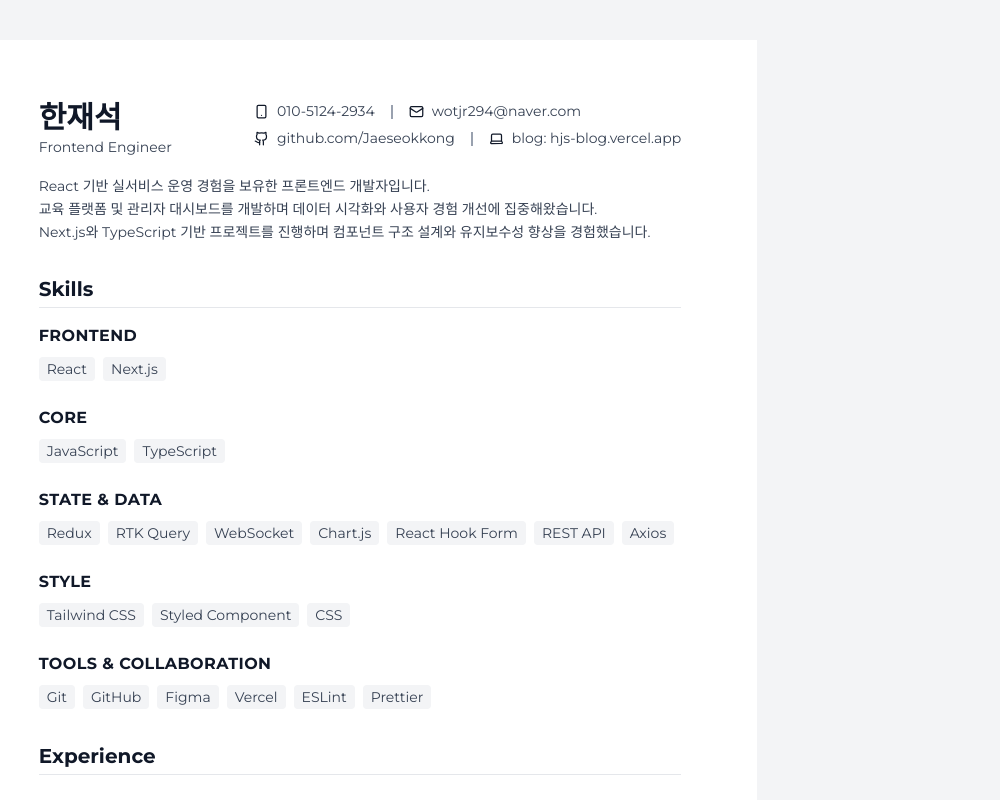
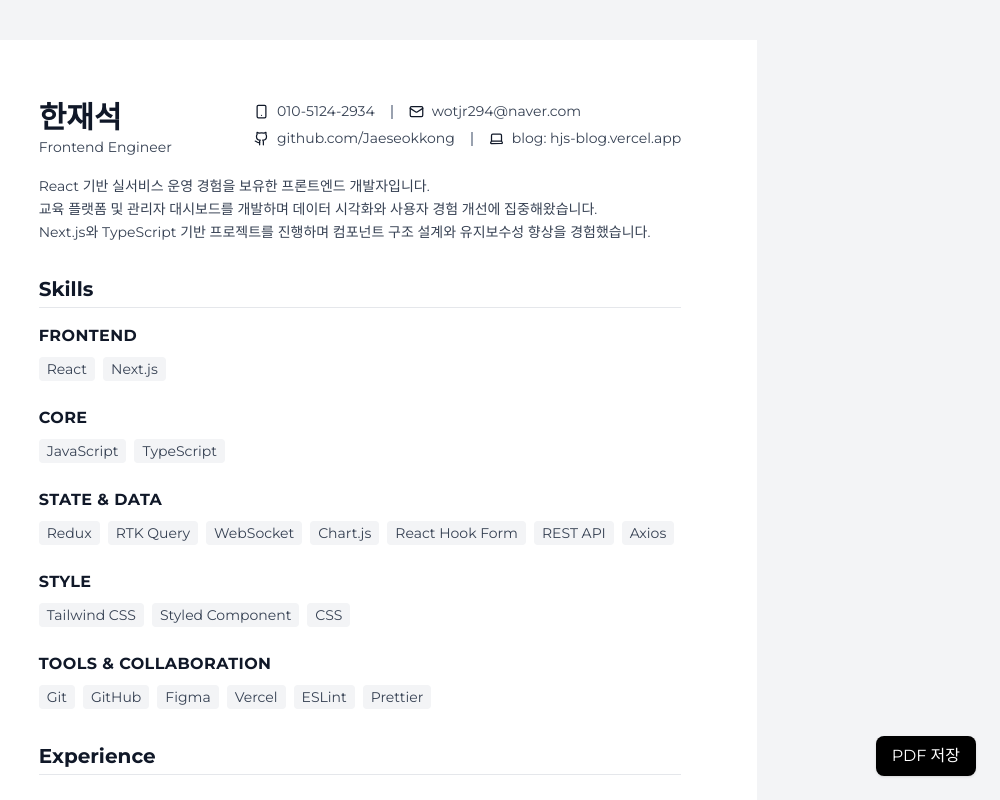
Before and after one commit to Jaeseokkong/NEXT-BLOG, a Next.js app: page /resume in a window 1280 px wide. Shown: the top 800 px of the page, without its empty margins (280-1280 px from the left). Built offline with nearby package versions, Linux system fonts and the light colour scheme.

Commit message:
feat(resume): 프린트 버튼 추가

```diff
--- a/src/app/resume/page.tsx
+++ b/src/app/resume/page.tsx
@@ -5,9 +5,11 @@ import ExperienceSection from "./components/organisms/ExperienceSection";
 import ProjectSection from "./components/organisms/ProjectSection";
 import PersonalSection from "./components/organisms/PersonalSection";
 import ResumeSummary from "./components/organisms/ResumeSummary";
+import PrintButton from "@/components/atoms/PrintButton";
 
 export default function ResumePage() {
 	return (
+		<>
 			<ResumeTemplate>
 				<ResumeHeader />
 				<ResumeSummary />
@@ -16,5 +18,8 @@ export default function ResumePage() {
 				<ProjectSection />
 				<PersonalSection />
 			</ResumeTemplate>
+
+			<PrintButton />
+		</>
 	)
 }
```
Lines whose indentation alone changed are shown as unchanged.
